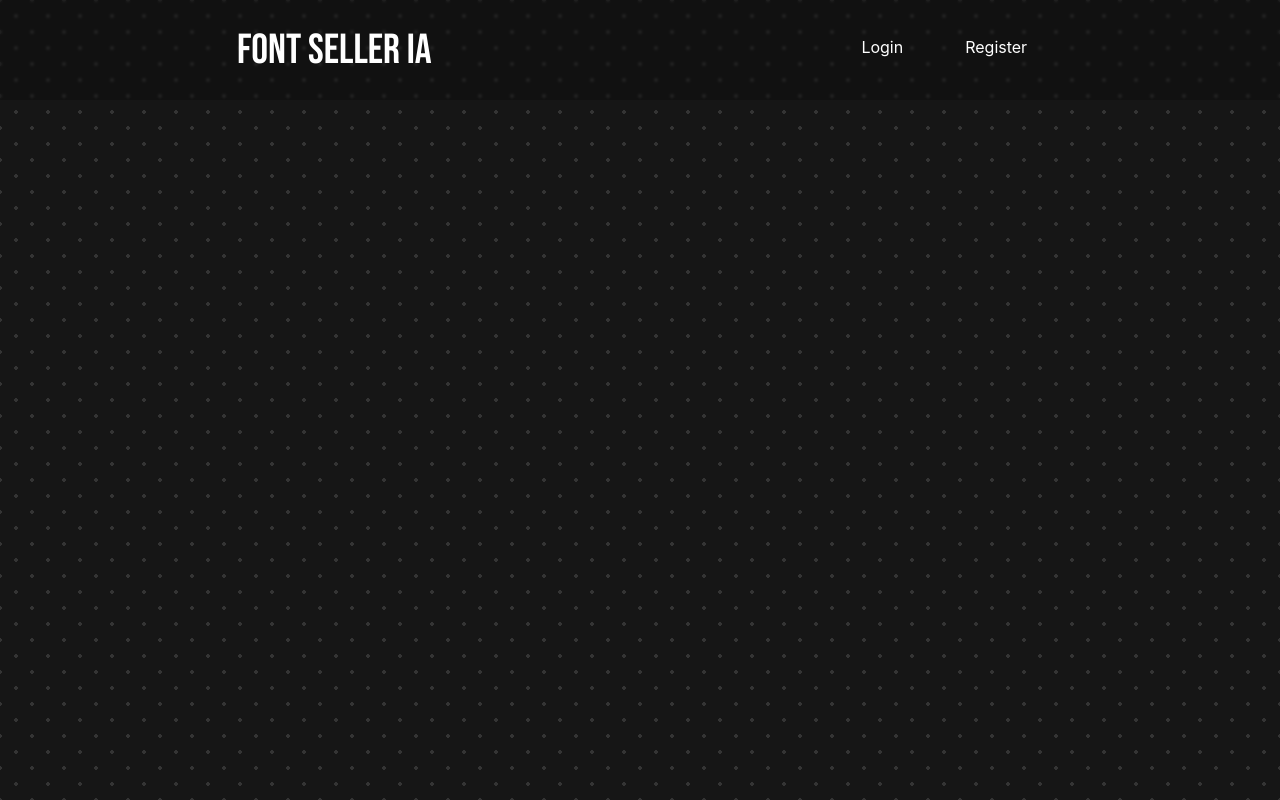
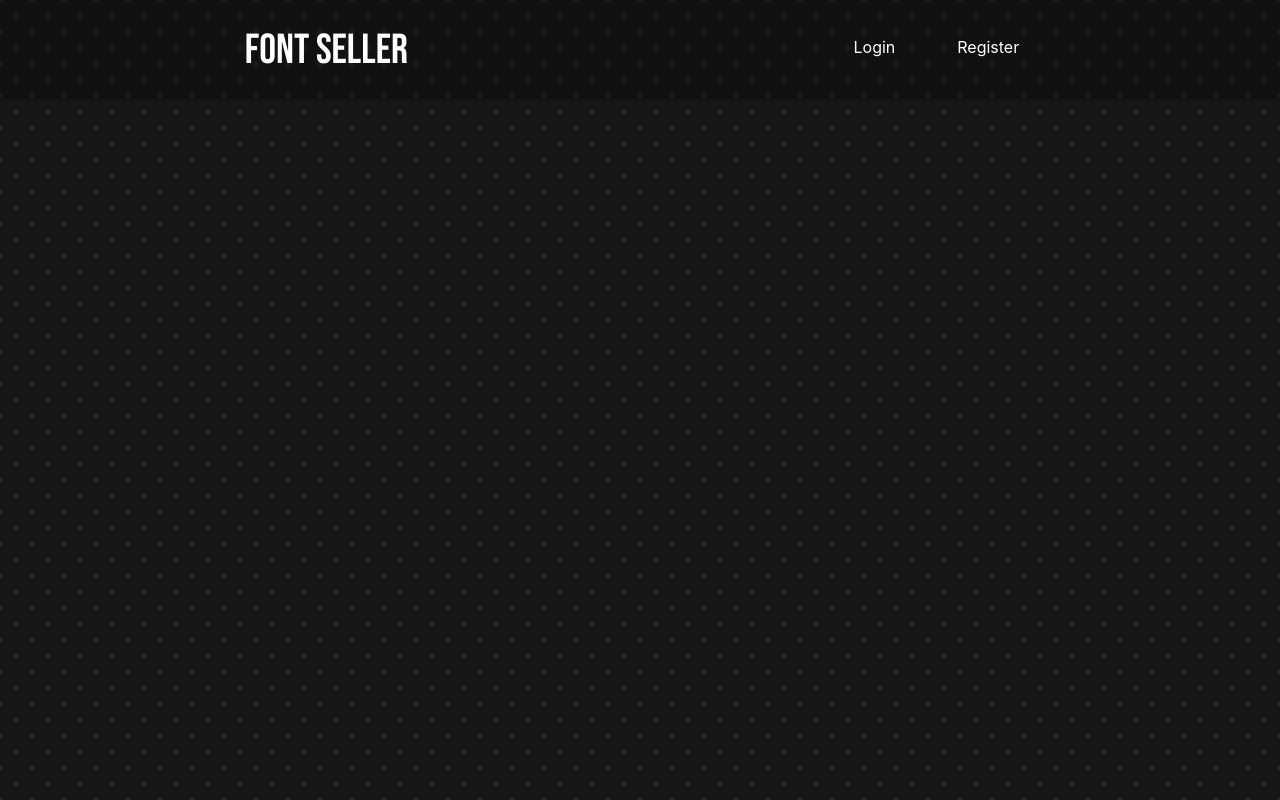
Before and after one commit to RodrigoFont06/font-seller, a React (Vite) app: page / in a window 1280 px wide. Built offline with nearby package versions, Linux system fonts and the light colour scheme.

Commit message:
Trying changes

```diff
--- a/src/App.jsx
+++ b/src/App.jsx
@@ -6,7 +6,7 @@ function App() {
 
   return (
     <>
-      <Header title="Font Seller IA" />
+      <Header title="Font Seller" />
 
     </>
   )
```
